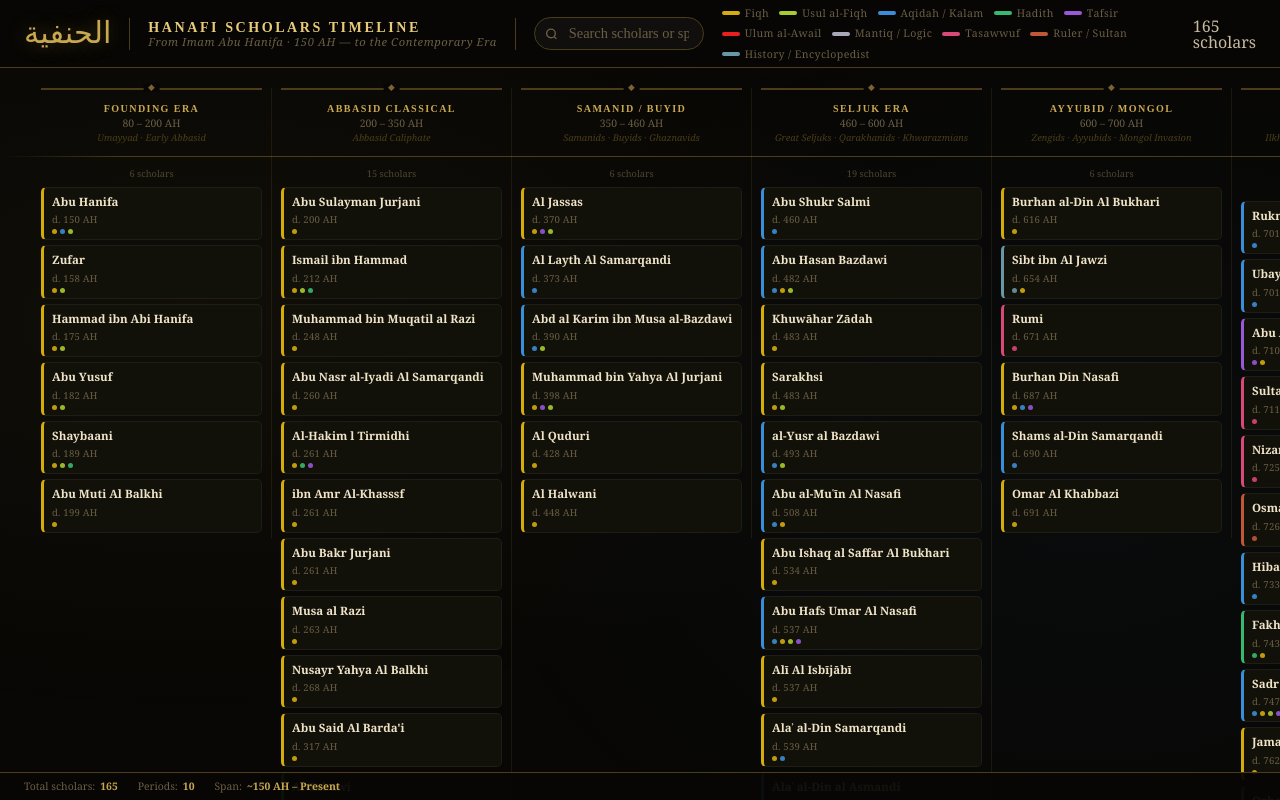
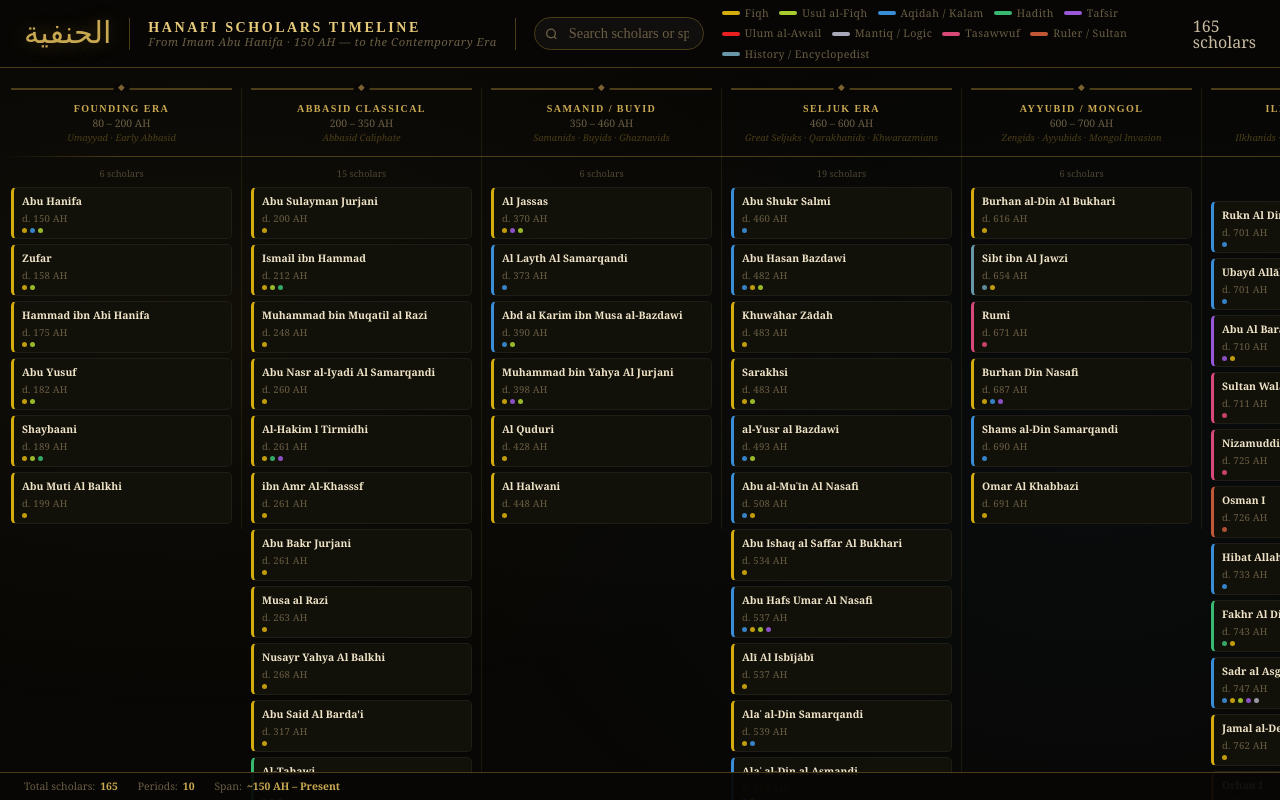
Before and after one commit to masuddr/hanafiyyah-timeline, a Vue app: page / in a window 1280 px wide. Built offline with nearby package versions, Linux system fonts and the light colour scheme.

Commit message:
'update'

```diff
--- a/src/assets/main.css
+++ b/src/assets/main.css
@@ -241,7 +241,7 @@ header {
 .timeline-track {
   display: flex;
   align-items: flex-start;
-  padding: 20px 32px 40px;
+  padding: 20px 2px 40px;
   gap: 0;
   min-width: max-content;
   position: relative;
@@ -371,7 +371,7 @@ header {
 }
 
 .scholar-name {
-  font-size: 0.72rem;
+  font-size: 0.65rem;
   font-weight: 600;
   color: var(--cream);
   line-height: 1.35;
--- a/src/data/scholars.json
+++ b/src/data/scholars.json
@@ -172,7 +172,7 @@
   { "name": "Ahmed Al Sharif", "death": null, "primary": "fiqh", "specs": ["fiqh"] },
   { "name": "Faraz Rabbani", "death": null, "primary": "fiqh", "specs": ["fiqh"] },
   { "name": "Muhammad ibn Adam Al-Kawthari", "death": null, "primary": "fiqh", "specs": ["fiqh", "aqidah"], "teacher": ["Taqi Usmani", "Yusuf Motala"] },
-  { "name": "Abdur Rahman ibn Yusuf Mangera", "death": null, "primary": "fiqh", "specs": ["fiqh", "aqidah", "hadith"] },
+  { "name": "Abdur Rahman ibn Yusuf Mangera", "death": null, "primary": "fiqh", "specs": ["fiqh", "aqidah", "hadith"], "teacher": ["Yusuf Motala"] },
   { "name": "Ahmed al-Damanhuri", "death": null, "primary": "aqidah", "specs": ["aqidah", "mantiq"] },
   { "name": "Nidal Ibrahim Rashi", "death": null, "primary": "aqidah", "specs": ["aqidah"] },
   { "name": "Taqi Usmani", "death": null, "primary": "fiqh", "specs": ["fiqh"], "teacher": ["Muhammad Shafi", "Zakariyya Kandhlawi", "Abd al Fattah Abu Ghudda"] },
```
